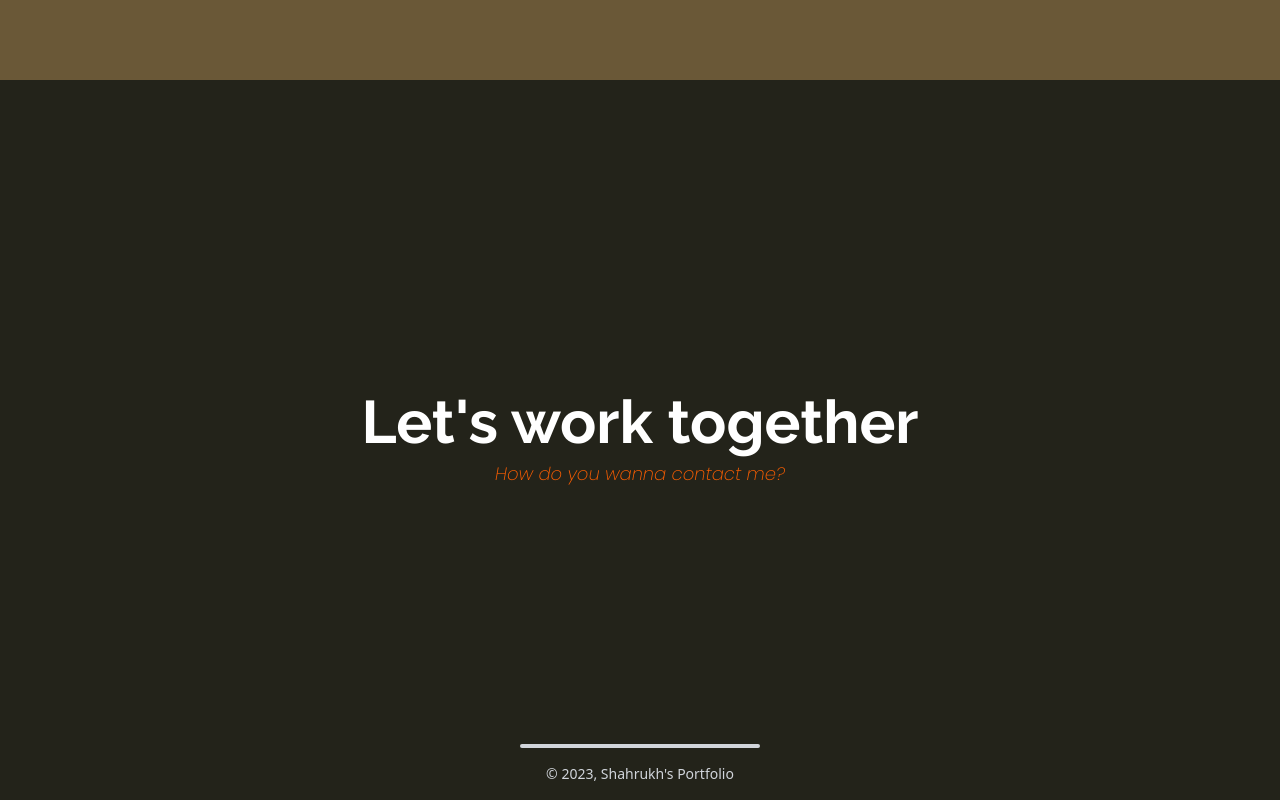
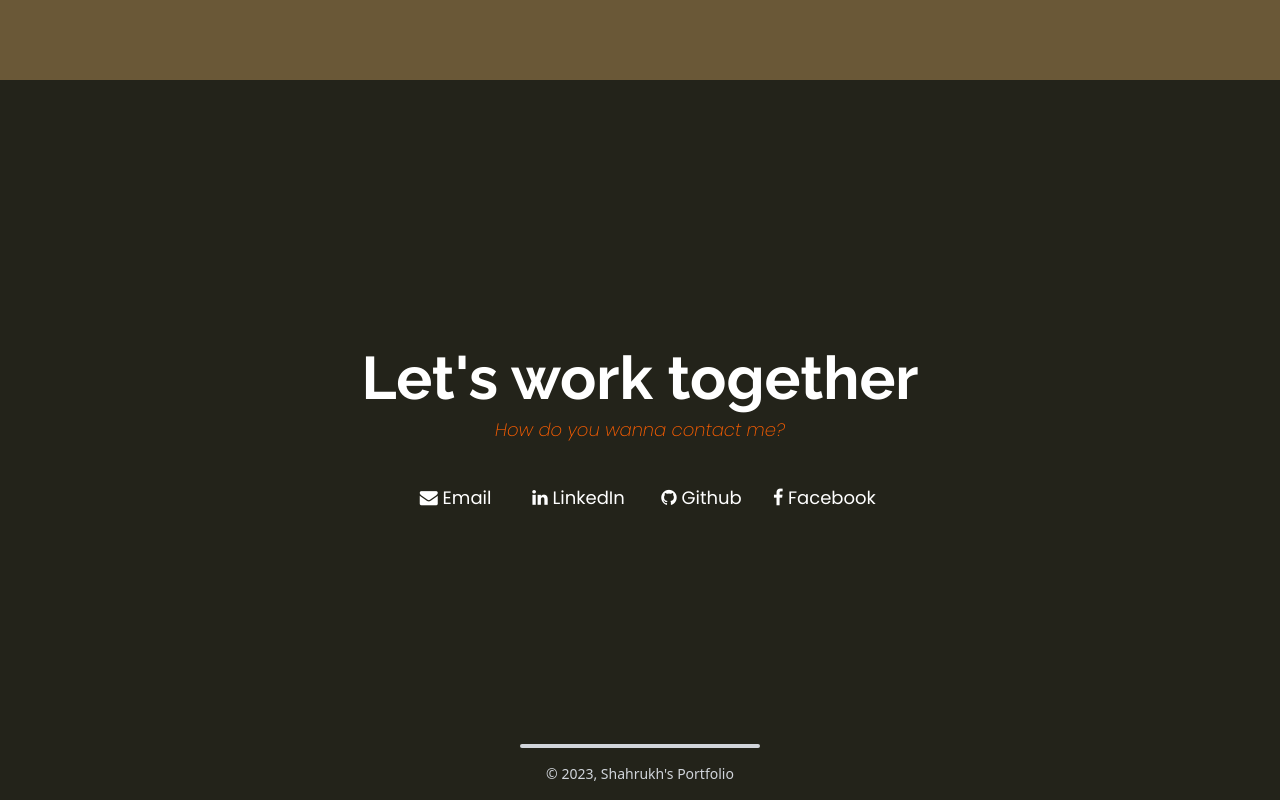
Before and after one commit to srky420/react-portfolio, a React (Create React App) app: page / in a window 1280 px wide. Shown: the part 1754-2554 px from the top of the page. Built offline with nearby package versions, Linux system fonts and the light colour scheme.

Commit message:
Add contact links

```diff
--- a/src/components/Contact.js
+++ b/src/components/Contact.js
@@ -9,6 +9,12 @@ export const Contact = () => {
                     <h1 className="text-4xl min-[480px]:text-5xl lg:text-6xl">Let's work together</h1>
                     <p className="text-orange italic font-poppins text-sm min-[480px]:text-base md:text-md lg:text-lg font-thin mt-2">How do you wanna contact me?</p>
                 </div>
+                <ul className="grid grid-cols-2 min-[480px]:grid-cols-4 gap-5 text-sm md:text-md lg:text-lg font-poppins my-5">
+                    <li><a href="" className="hover:text-orange transition-colors"><i className="fa fa-envelope"></i> Email</a></li>
+                    <li><a href="" className="hover:text-orange transition-colors"><i className="fa fa-linkedin"></i> LinkedIn</a></li>
+                    <li><a href="" className="hover:text-orange transition-colors"><i className="fa fa-github"></i> Github</a></li>
+                    <li><a href="" className="hover:text-orange transition-colors"><i className="fa fa-facebook"></i> Facebook</a></li>
+                </ul>
             </div>
         </div>
     )
--- a/src/components/Navbar.js
+++ b/src/components/Navbar.js
@@ -64,7 +64,7 @@ export const Navbar = () => {
                             <li><a href="#contact" className="hover:text-orange transition-color block px-5 sm:px-0 sm:ps-3 py-3 sm:py-7" onClick={handleNavCollapse}>Contact</a></li>
                         </ul>
                     </div>
-                    <button className="block sm:hidden absolute right-5 top-3" onClick={handleNavCollapse}>
+                    <button className="block sm:hidden absolute right-5 top-3 font-thin" onClick={handleNavCollapse}>
                         {state.navToggle ? <i className="fa fa-2x fa-close"></i> : <i className="fa fa-2x fa-bars"></i>}
                     </button>
                 </div>
```
